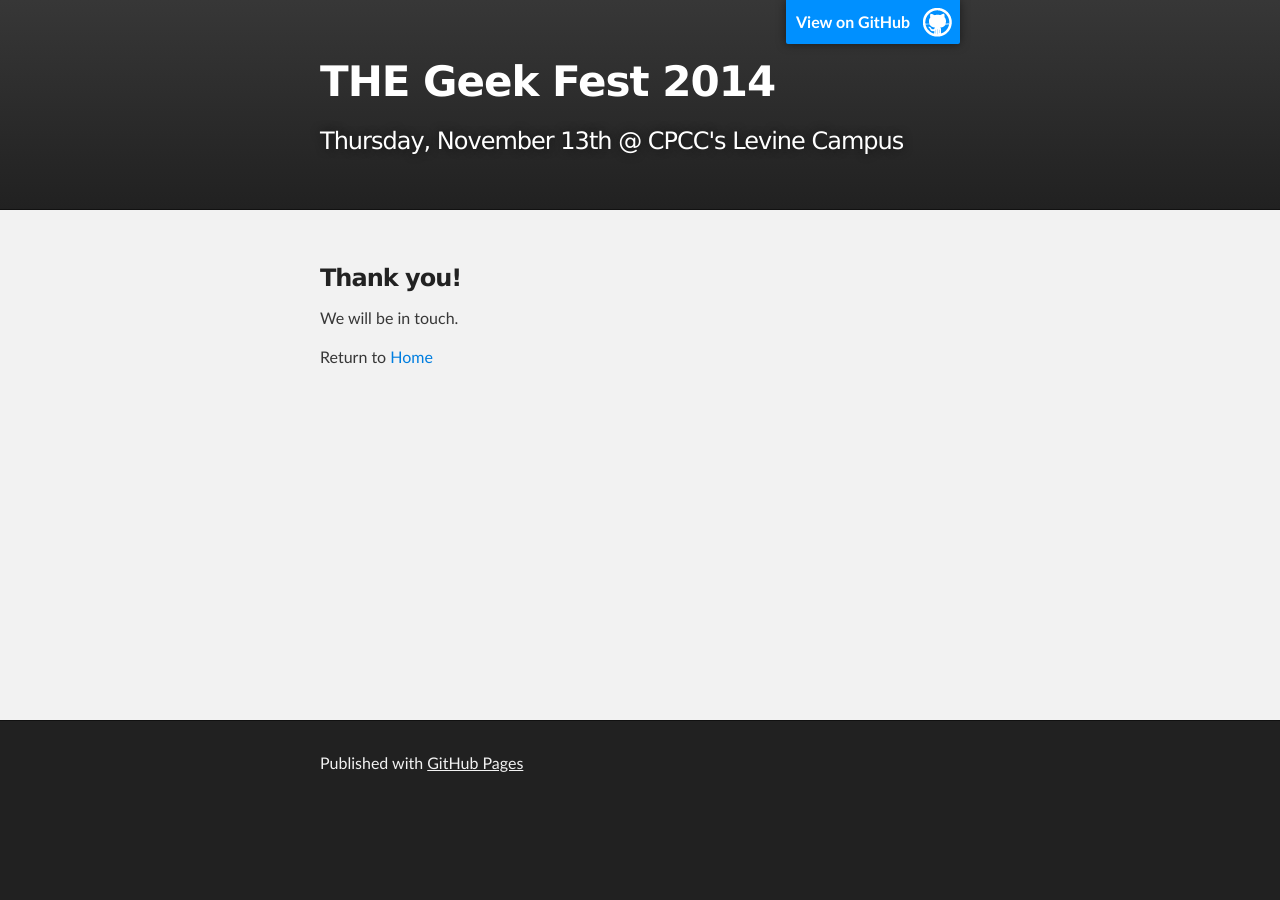
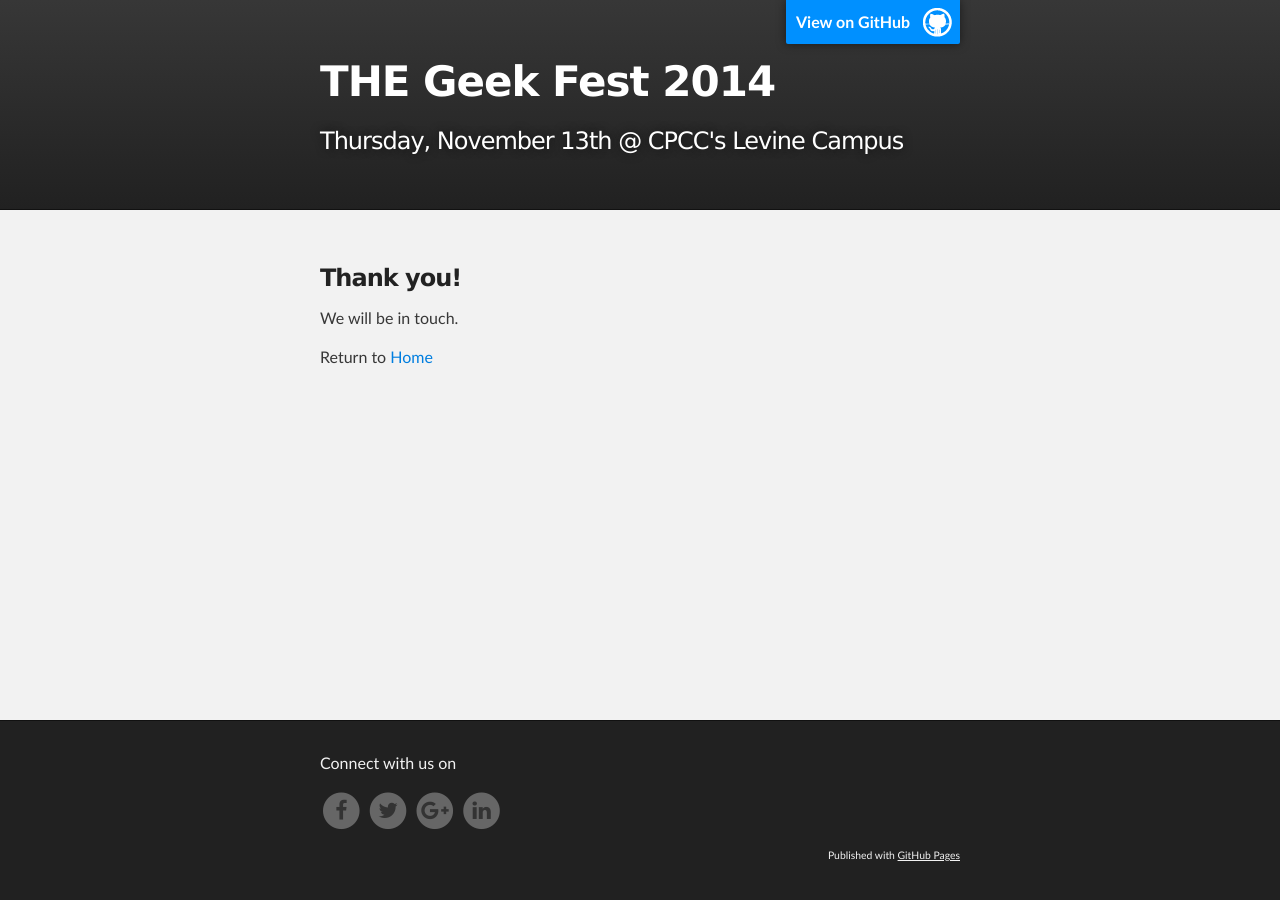
Before and after one commit to bkeyvani/thegeekfest.github.io, a Jekyll site: the page built from thanks/index.html, in a window 1280 px wide. Built offline with Jekyll 4.4.1, drawn with Linux system fonts in a browser that asks for light colours; nearby versions of some CDN libraries.

Commit message:
Add Social Media icons to footer on all pages

```diff
--- a/_config.yml
+++ b/_config.yml
@@ -10,6 +10,11 @@ title: THE Geek Fest 2014
 # Event Information
 event_date: "Thursday, November 13th"
 event_location: "CPCC&#39;s Levine Campus"
+social-media:
+  - "facebook": "http://facebook.com/"
+  - "twitter": "http://twitter.com/"
+  - "google-plus": "http://plus.google.com/"
+  - "linkedin": "http://linkedin.com/"
 
 # Where things are
 source:      .
--- a/_includes/footer.html
+++ b/_includes/footer.html
@@ -1,6 +1,20 @@
 <!-- FOOTER  -->
   <div id="footer_wrap" class="outer">
     <footer class="inner">
-      <p>Published with <a href="http://pages.github.com">GitHub Pages</a></p>
+      <p>Connect with us on
+        <div id="social-media">
+          {% for media_hash in site.social-media %}
+            {% for media in media_hash %}
+            <a href="{{ media[1] }}">
+              <span class="fa-stack fa-lg">
+                <i class="fa fa-{{ media[0] }} fa-stack-1x fa-inverse"></i>
+                <i class="fa fa-circle fa-stack-2x"></i>
+              </span>
+            </a>
+            {% endfor %}
+          {% endfor %}
+        </div>
+      </p>
+      <p class="footnote">Published with <a href="http://pages.github.com">GitHub Pages</a></p>
     </footer>
   </div>
--- a/_layouts/top.html
+++ b/_layouts/top.html
@@ -19,6 +19,10 @@
   <meta http-equiv="X-UA-Compatible" content="chrome=1">
   <meta name="description" content="{% if page.description %}{{ page.description }} • {% endif %}{{ site.title }} : {{ site.event_date}} @ {{ site.event_location }}">
   <meta name="viewport" content="width=device-width, initial-scale=1">
+
+  <!-- Font Awsome -->
+  <link href="//maxcdn.bootstrapcdn.com/font-awesome/4.2.0/css/font-awesome.min.css" rel="stylesheet">
+  <!-- / Font Awsome -->
 
   <link rel="stylesheet" type="text/css" media="screen" href="{{ site.baseurl }}/assets/stylesheets/stylesheet.css">
   {% if page.form == "google" %}
--- a/assets/stylesheets/stylesheet.css
+++ b/assets/stylesheets/stylesheet.css
@@ -325,6 +325,37 @@ ul.contacts span {
   margin-top: -300px;
 }
 
+.footnote {
+  font-size: 0.65em;
+  margin-bottom: 0;
+  text-align: right;
+}
+
+#social-media a {
+  text-decoration: none;
+}
+
+/*
+Font Awsome Override
+*/
+
+.fa-inverse {
+  color: #333;
+  z-index: 5;
+}
+
+.fa-circle {
+  color: #666;
+}
+
+.fa-inverse:hover {
+  color: #333;
+}
+
+.fa-inverse:hover ~ .fa-circle {
+  color: #ddd;
+}
+
 /*******************************************************************************
 Full-Width Styles
 *******************************************************************************/
@@ -543,4 +574,23 @@ Small Device Styles
     display: none;
   }
 
+  #social-media {
+  text-align: center;
+  }
+
+  /*
+  Font Awsome Override
+  */
+
+  .fa-lg {
+    font-size: 1.5em;
+  }
+
+  .fa-inverse {
+    color: #333;
+  }
+
+  .fa-circle {
+    color: #ddd;
+  }
 }
```
Also changed, not shown: index.html (+7 -1 lines).
